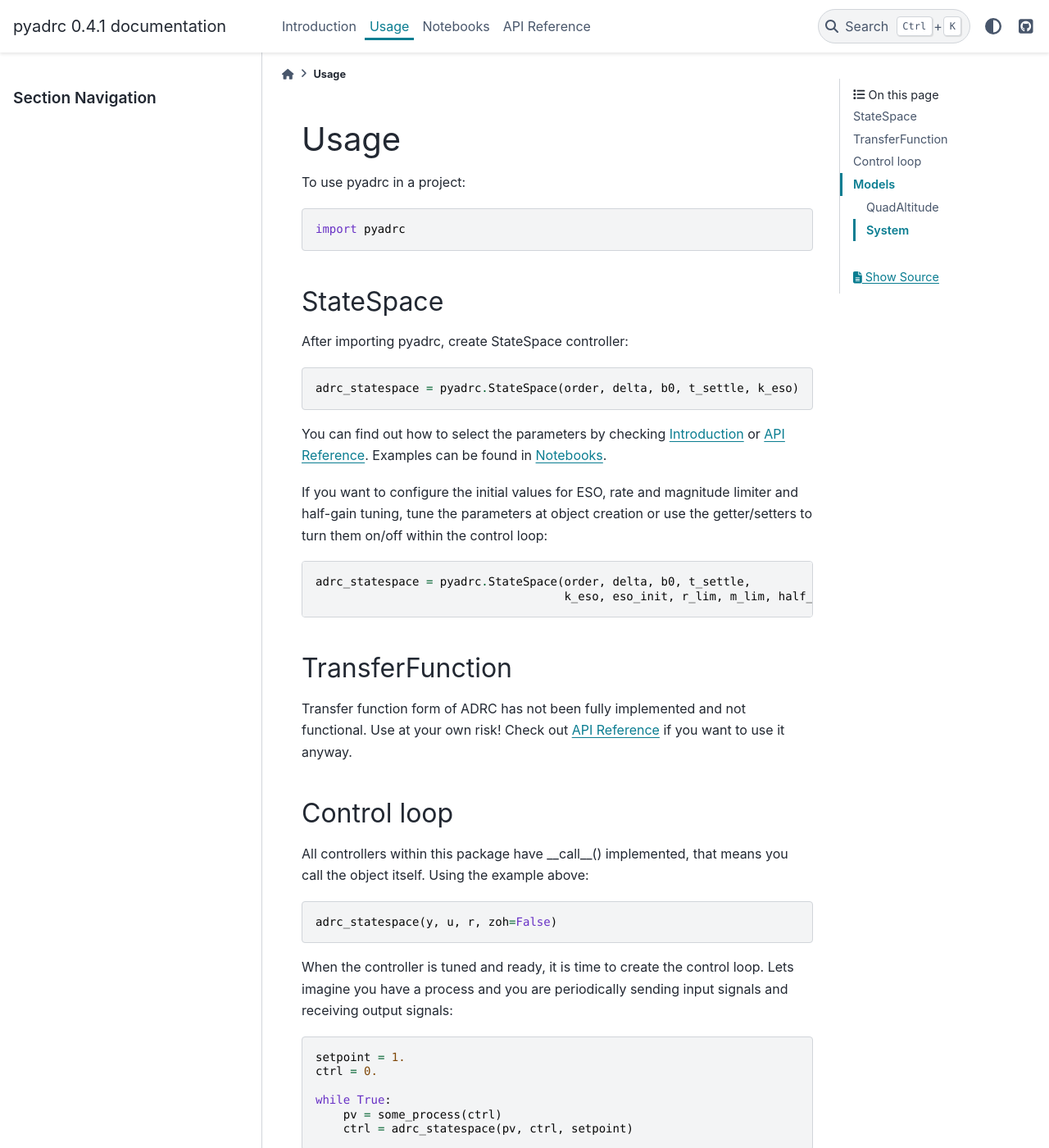
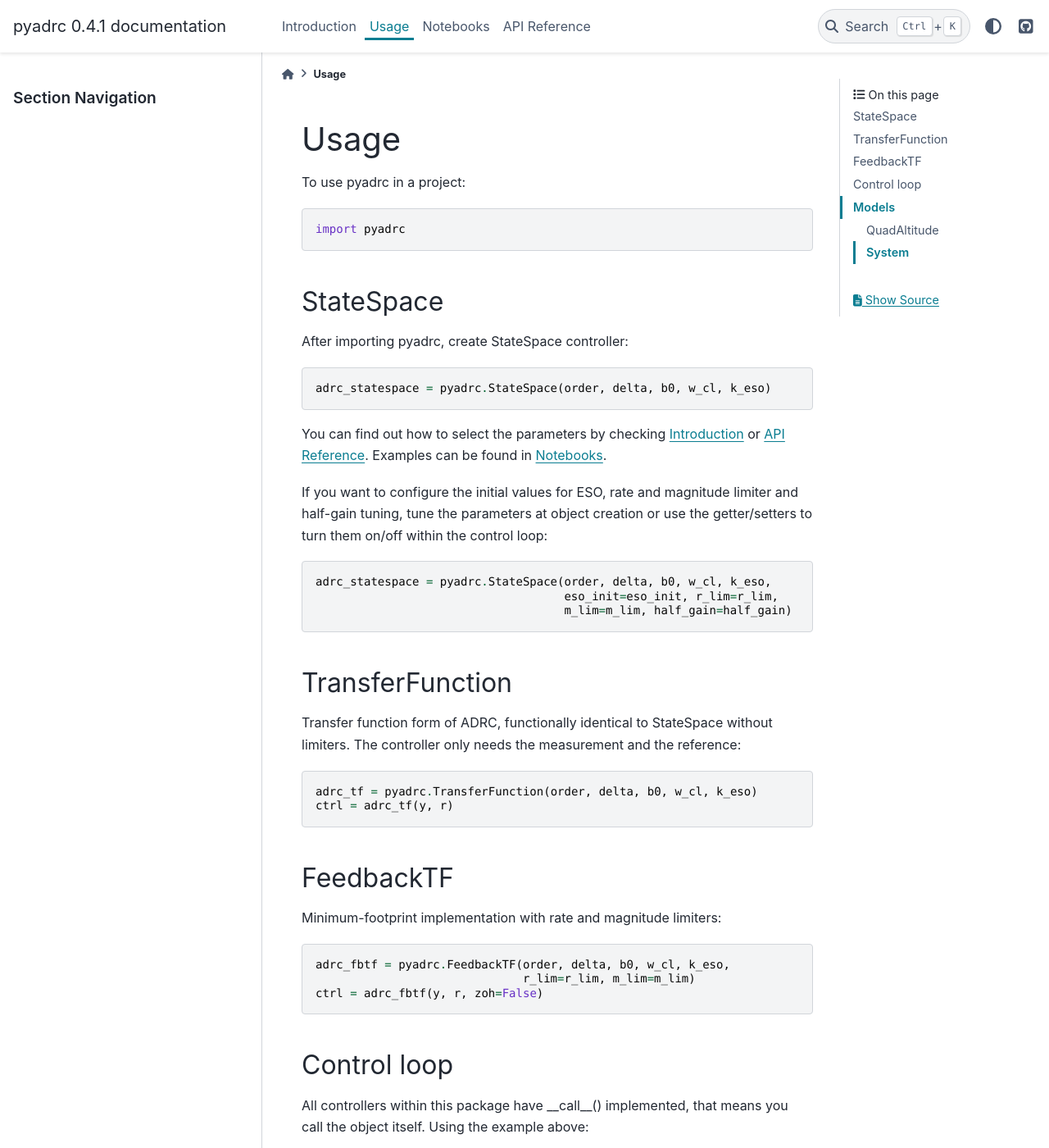
Before and after one commit to onguntoglu/pyadrc, a Sphinx documentation site: the page built from docs/usage.rst, in a window 1280 px wide and 1400 px high. Shown: the whole window at 82% size. Built offline with Sphinx 7.4.7 and the PyData theme 0.15.4, drawn with Linux system fonts in a browser that asks for light colours.

Commit message:
Drop unused TransferFunction arguments, complete exports
- TransferFunction accepted eso_init, r_lim, m_lim and half_gain but never
  used them. Remove them so callers get an error instead of silently
  ignored settings.
- Export FeedbackTF and saturation in __all__ and drop unused sys import.
- Fix StateSpace argument order in usage docs and document
  TransferFunction and FeedbackTF.

Co-Authored-By: Claude Opus 5.5 <noreply@anthropic.com>

```diff
--- a/docs/usage.rst
+++ b/docs/usage.rst
@@ -11,19 +11,32 @@ StateSpace
 
 After importing pyadrc, create StateSpace controller::
 
-    adrc_statespace = pyadrc.StateSpace(order, delta, b0, t_settle, k_eso)
+    adrc_statespace = pyadrc.StateSpace(order, delta, b0, w_cl, k_eso)
 
 You can find out how to select the parameters by checking :ref:`introduction-label` or :ref:`api-label`. Examples can be found in :ref:`notebooks-label`.
 
 If you want to configure the initial values for ESO, rate and magnitude limiter and half-gain tuning, tune the parameters at object creation or use the getter/setters to turn them on/off within the control loop::
 
-    adrc_statespace = pyadrc.StateSpace(order, delta, b0, t_settle,
-                                        k_eso, eso_init, r_lim, m_lim, half_gain)
+    adrc_statespace = pyadrc.StateSpace(order, delta, b0, w_cl, k_eso,
+                                        eso_init=eso_init, r_lim=r_lim,
+                                        m_lim=m_lim, half_gain=half_gain)
 
 TransferFunction
 ################
 
-Transfer function form of ADRC has not been fully implemented and not functional. Use at your own risk! Check out :ref:`api-label` if you want to use it anyway.
+Transfer function form of ADRC, functionally identical to StateSpace without limiters. The controller only needs the measurement and the reference::
+
+    adrc_tf = pyadrc.TransferFunction(order, delta, b0, w_cl, k_eso)
+    ctrl = adrc_tf(y, r)
+
+FeedbackTF
+##########
+
+Minimum-footprint implementation with rate and magnitude limiters::
+
+    adrc_fbtf = pyadrc.FeedbackTF(order, delta, b0, w_cl, k_eso,
+                                  r_lim=r_lim, m_lim=m_lim)
+    ctrl = adrc_fbtf(y, r, zoh=False)
 
 Control loop
 ############
--- a/pyadrc/__init__.py
+++ b/pyadrc/__init__.py
@@ -1,5 +1,3 @@
-import sys
-
 """Top-level package for pyadrc."""
 
 __author__ = """Ongun Türkcüoglu"""
@@ -9,5 +7,5 @@ __version__ = '0.4.1'
 from .pyadrc import StateSpace, TransferFunction, FeedbackTF, saturation
 from .models import QuadAltitude, System
 
-__all__ = ['StateSpace', 'TransferFunction', 'QuadAltitude',
-           'System', '__version__']
+__all__ = ['StateSpace', 'TransferFunction', 'FeedbackTF', 'saturation',
+           'QuadAltitude', 'System', '__version__']
```
Also changed, not shown: 1 other file.
